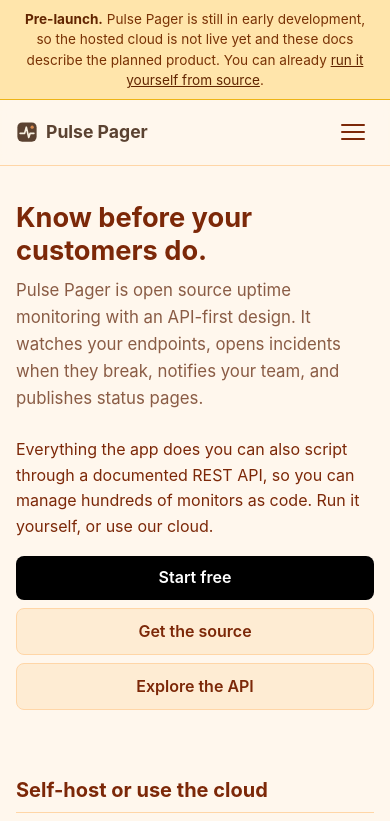
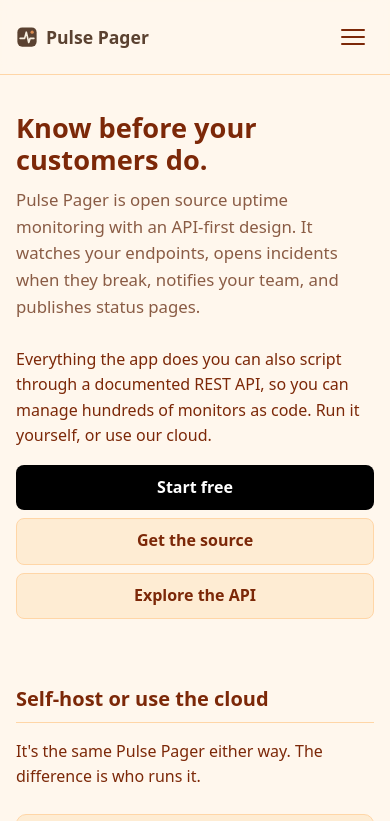
Before and after one commit to mert574/pulse-pager, a plain HTML site: page docs-site/index.html in a window 390 px wide. Shown: the top 821 px of the page. Drawn offline with Linux system fonts and the light colour scheme.

Commit message:
docs-site: drop pre-launch banner, taller mobile header, webhooks live, system-ui
remove the pre-launch 'not live yet' strip from every page and its CSS, so no copy says we're not live. give the mobile header a standard height. rewrite the Webhooks section from 'coming soon' to the shipped feature with its real X-Pulse-Signature scheme. lead the docs body font with system-ui.

```diff
--- a/docs-site/assets/styles.css
+++ b/docs-site/assets/styles.css
@@ -16,26 +16,11 @@
 
 * { box-sizing: border-box; }
 
-/* Pre-launch strip: the product is foundation-stage and the cloud is not live
-   yet, so every page says so up front. Sits above the sticky nav and scrolls
-   away with the page. */
-.prelaunch {
-  background: oklch(93% 0.08 85);
-  border-bottom: 1px solid oklch(80% 0.16 85);
-  color: oklch(41% 0.112 45.904); /* warning-content */
-  font-size: 0.85rem;
-  line-height: 1.5;
-  text-align: center;
-  padding: 0.55rem 1.2rem;
-}
-.prelaunch strong { color: oklch(35% 0.1 46); }
-.prelaunch a { color: oklch(35% 0.1 46); text-decoration: underline; }
-
 html { scroll-behavior: smooth; }
 
 body {
   margin: 0;
-  font-family: -apple-system, BlinkMacSystemFont, "Segoe UI", Roboto, Helvetica, Arial, sans-serif;
+  font-family: system-ui, -apple-system, BlinkMacSystemFont, "Segoe UI", Roboto, Helvetica, Arial, sans-serif;
   background: var(--bg);
   color: var(--text);
   line-height: 1.6;
@@ -252,7 +237,7 @@ footer {
 .nav-burger { display: none; }
 
 @media (max-width: 720px) {
-  .nav-inner { gap: 0.75rem; padding: 0.7rem 1rem; }
+  .nav-inner { gap: 0.75rem; padding: 1rem; }
 
   .nav-burger {
     display: flex;
--- a/docs-site/index.html
+++ b/docs-site/index.html
@@ -28,11 +28,6 @@
   <link rel="icon" type="image/svg+xml" href="./assets/logo-dark.svg" media="(prefers-color-scheme: dark)">
 </head>
 <body>
-  <div class="prelaunch">
-    <strong>Pre-launch.</strong> Pulse Pager is still in early development, so the hosted cloud is
-    not live yet and these docs describe the planned product. You can already
-    <a href="https://github.com/mert574/pulse-pager">run it yourself from source</a>.
-  </div>
   <nav class="nav">
     <div class="nav-inner">
       <a class="nav-brand" href="./"><img class="logo" src="./assets/logo.svg" alt="" width="22" height="22">Pulse Pager</a>
```
Also changed, not shown: docs-site/api.html (+1 -6 lines), docs-site/guides/authentication.html (+16 -15 lines), docs-site/pricing.html (+0 -5 lines).
